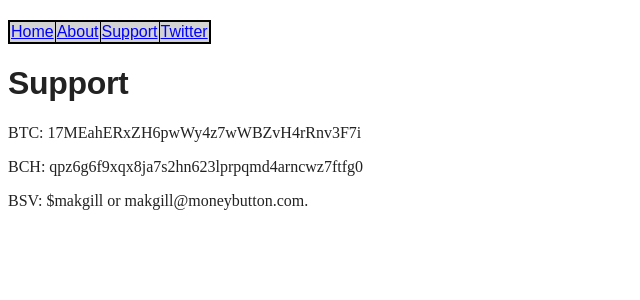
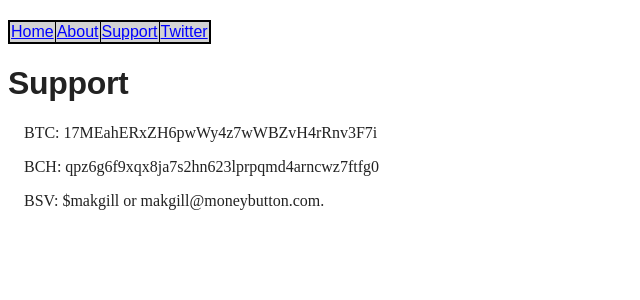
Before and after one commit to wakgill/deryk, a Jekyll site: the page built from _pages/support.md, in a window 1280 px wide. Shown: the top 300 px of the page, without its empty margins (0-640 px from the left). Built offline with Jekyll 4.4.1, drawn with Linux system fonts in a browser that asks for light colours.

Commit message:
Update css.html

```diff
--- a/_includes/css.html
+++ b/_includes/css.html
@@ -1 +1 @@
-<style>table,td,th{border:1px solid #000;border-collapse:collapse;margin-top:20px;margin-bottom:20px}pre{white-space:break-spaces;overflow:auto}body{font-family:serif;color:#222}h1{font-family:sans-serif;letter-spacing:-.01em}h2,h3,h4,h5,h6{margin-bottom:-10px;font-family:sans-serif;letter-spacing:-.01em}a{color:#00f}a:hover{background-color:#yellow}/*@media (prefers-color-scheme:dark){body{background-color:#242424;background:#242424;color:#c1b7a5}a{color:#ffb200}a:hover{background-color:#2e2e2e}hr{border:1px solid #c1b7a5}img{opacity:.8}}*/</style>
+<style>p{margin-right:1em;margin-left:1em}table,td,th{border:1px solid #000;border-collapse:collapse;margin-top:20px;margin-bottom:20px}pre{white-space:break-spaces;overflow:auto}body{font-family:serif;color:#222}h1{font-family:sans-serif;letter-spacing:-.01em}h2,h3,h4,h5,h6{margin-bottom:-10px;font-family:sans-serif;letter-spacing:-.01em}a{color:#00f}a:hover{background-color:#yellow}/*@media (prefers-color-scheme:dark){body{background-color:#242424;background:#242424;color:#c1b7a5}a{color:#ffb200}a:hover{background-color:#2e2e2e}hr{border:1px solid #c1b7a5}img{opacity:.8}}*/</style>
```
